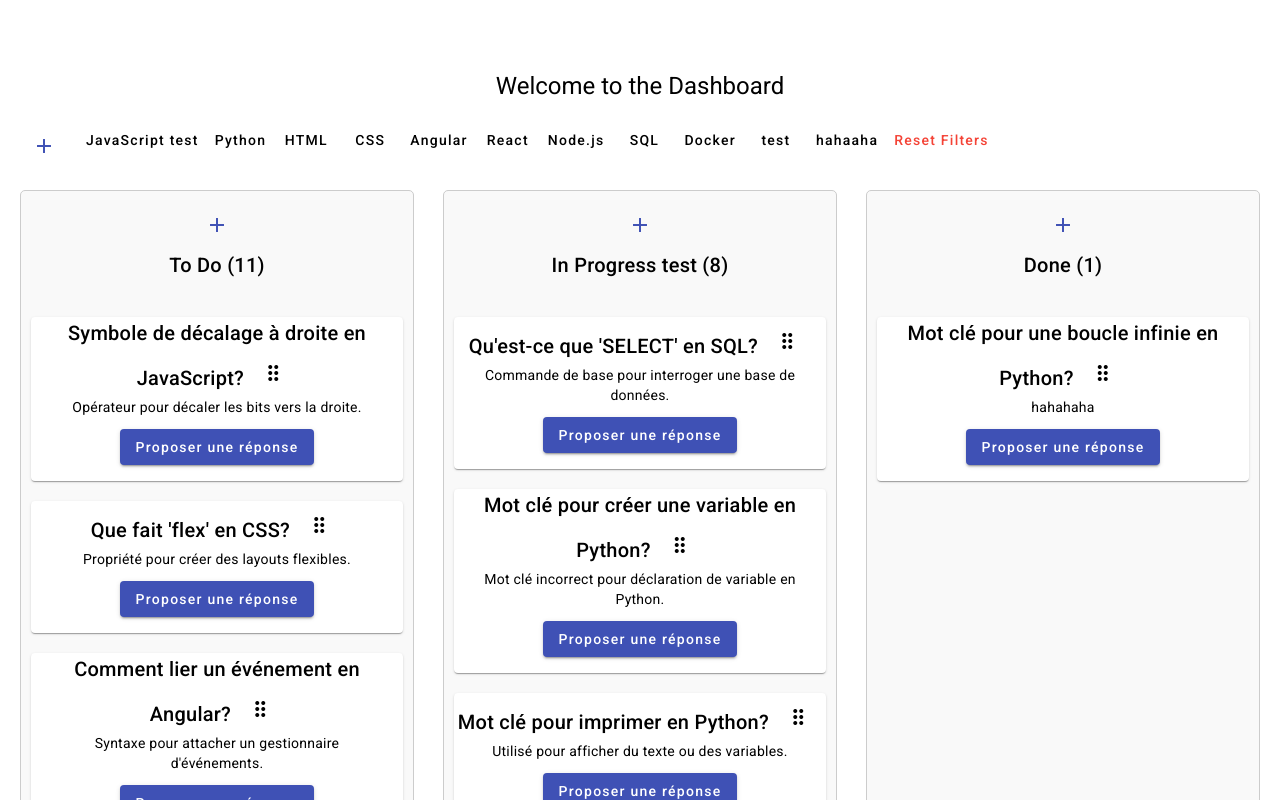
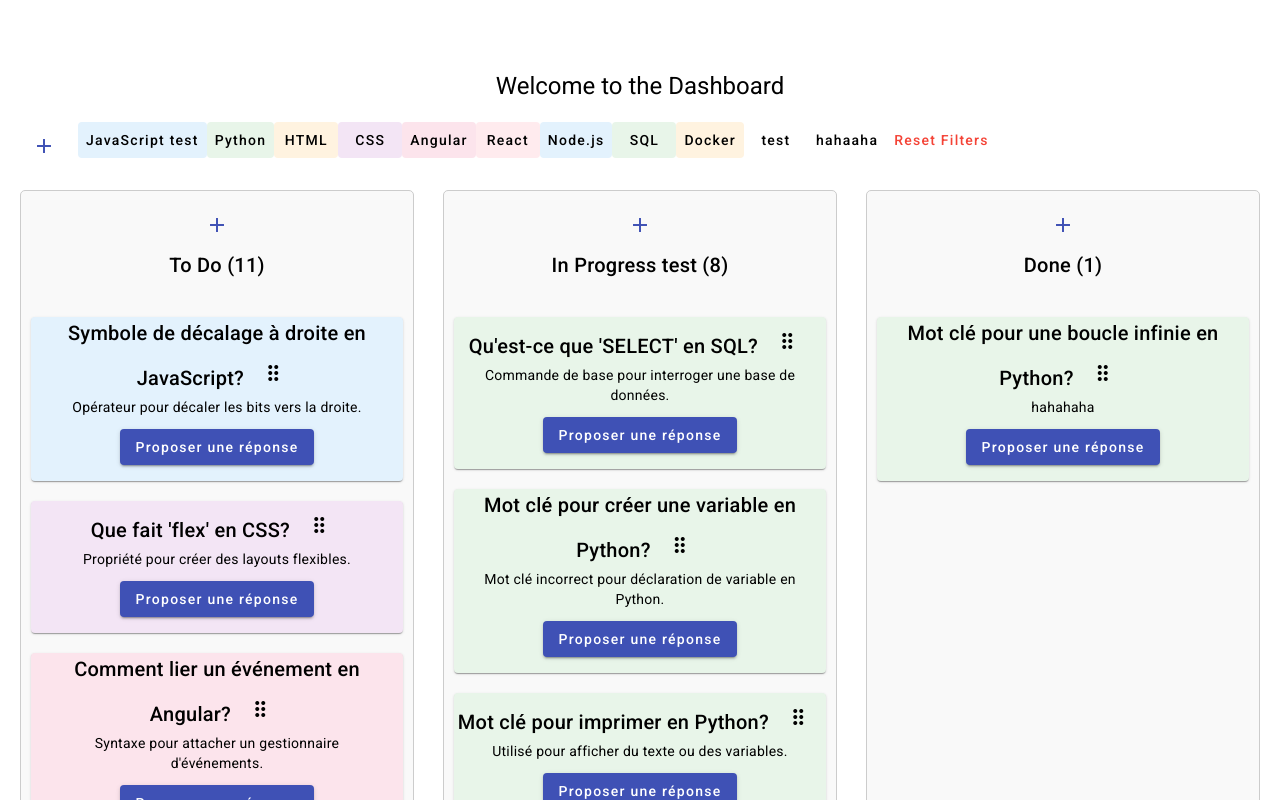
Before and after one commit to ramyozi/memopus, an Angular app: page /dashboard in a window 1280 px wide. Shown: the top 800 px of the page. Built offline with nearby package versions, Linux system fonts and the light colour scheme; data requests are answered from the project's data file.

Commit message:
Add color to tags and implement card deletion functionality

```diff
--- a/src/app/components/cards/cards.component.html
+++ b/src/app/components/cards/cards.component.html
@@ -1,7 +1,7 @@
 <div *ngIf="cards.length === 0" class="error-message">Pas de cartes</div>
 <div class="card-container row" [style.grid-template-columns]="'repeat(' + columns + ', 1fr)'">
   <div *ngFor="let card of cards" class="col-md-4 mb-4">
-    <mat-card class="card" [attr.draggable]="true" (dragstart)="onDragStart($event, card)">
+    <mat-card class="card" [ngStyle]="{ 'background-color': getTagColor(card.tag) }" [attr.draggable]="true" (dragstart)="onDragStart($event, card)">
       <mat-card-title class="card-title">
         {{ card.question }}
         <button mat-icon-button class="drag-handle" (mousedown)="$event.stopPropagation()">
--- a/src/app/components/cards/cards.component.ts
+++ b/src/app/components/cards/cards.component.ts
@@ -12,17 +12,26 @@ import {AnswerCheckComponent} from "../forms/answer-check/answer-check.component
 import {MatIcon} from "@angular/material/icon";
 import {CardFormComponent} from "../forms/card-form/card-form.component";
 import {AdminService} from "../../services/admin.service";
+import {Tag} from "../../models/tag.model";
 
 @Component({
   selector: 'app-cards',
   standalone: true,
-  imports: [CommonModule, MatCardModule, MatButtonModule, MatFormFieldModule, MatInputModule, FormsModule, MatIcon],
+  imports: [CommonModule,
+    MatCardModule,
+    MatButtonModule,
+    MatFormFieldModule,
+    MatInputModule,
+    FormsModule,
+    MatIcon
+  ],
   templateUrl: './cards.component.html',
   styleUrls: ['./cards.component.css']
 })
 export class CardsComponent implements OnInit, OnChanges {
   @Input() cards: Card[] = [];
   @Input() columns: number = 3;
+  @Input() tags: Tag[] = [];
 
   @Output() cardUpdated = new EventEmitter<void>();
 
@@ -30,7 +39,7 @@ export class CardsComponent implements OnInit, OnChanges {
   isAdminMode: boolean = false;
 
 
-  constructor(private cardService: CardService, private dialog: MatDialog, private adminService: AdminService) {}
+  constructor(private dialog: MatDialog, private adminService: AdminService) {}
 
   ngOnInit(): void {
     this.adminService.adminMode$.subscribe((isAdmin) => {
@@ -92,4 +101,14 @@ export class CardsComponent implements OnInit, OnChanges {
     event.dataTransfer?.setData('text/plain', card.id.toString());
     event.dataTransfer!.effectAllowed = 'move';
   }
+
+  /**
+   * Fetch the color associated with the tag of the card.
+   * @param {number} tagId - The ID of the tag.
+   * @returns {string} - The color associated with the tag.
+   */
+  getTagColor(tagId: number): string {
+    const tag = this.tags.find(t => t.id === tagId);
+    return tag ? tag.color || 'ffffff' : 'ffffff';
+  }
 }
--- a/src/app/components/columns/columns.component.html
+++ b/src/app/components/columns/columns.component.html
@@ -11,7 +11,7 @@
       </button>
     </h2>
     <div class="cards-container">
-      <app-cards [cards]="getCardsForColumn(column.id)" [columns]="1" (cardUpdated)="fetchCards()"></app-cards>
+      <app-cards [cards]="getCardsForColumn(column.id)" [tags]="tags" [columns]="1" (cardUpdated)="fetchCards()"></app-cards>
       <ng-template #noCards>
         <p>Pas de cartes</p>
       </ng-template>
--- a/src/app/components/columns/columns.component.ts
+++ b/src/app/components/columns/columns.component.ts
@@ -11,8 +11,8 @@ import {CardFormComponent} from "../forms/card-form/card-form.component";
 import {MatDialog} from "@angular/material/dialog";
 import {CardsComponent} from "../cards/cards.component";
 import {AdminService} from "../../services/admin.service";
-import {TagFormComponent} from "../forms/tag-form/tag-form.component";
 import {ColumnFormComponent} from "../forms/column-form/column-form.component";
+import {Tag} from "../../models/tag.model";
 
 @Component({
   selector: 'app-columns',
@@ -23,6 +23,7 @@ import {ColumnFormComponent} from "../forms/column-form/column-form.component";
 })
 export class ColumnsComponent implements OnInit {
   @Input() selectedTags: number[] = [];
+  @Input() tags: Tag[] = [];
   cards: Card[] = [];
   columns: Column[] = [];
   error: string | null = null;
@@ -148,15 +149,6 @@ export class ColumnsComponent implements OnInit {
     }
   }
 
-
-  /**
-   * Handle click event
-   * @param {Card} card - The card to toggle
-   */
-  toggleAnswer(card: Card): void {
-    card.showAnswer = !card.showAnswer;
-  }
-
   /**
    * Open the create card modal
    */
@@ -197,7 +189,7 @@ export class ColumnsComponent implements OnInit {
 
     dialogRef.afterClosed().subscribe(result => {
       if (result) {
-        this.fetchColumns();  // Refresh columns after updating
+        this.fetchColumns();
       }
     });
   }
--- a/src/app/components/dashboard/dashboard.component.html
+++ b/src/app/components/dashboard/dashboard.component.html
@@ -1,5 +1,5 @@
 <div class="dashboard-container">
   <h1>Welcome to the Dashboard</h1>
-  <app-tags (tagSelectionChanged)="onTagSelectionChanged($event)"></app-tags>
-  <app-columns [selectedTags]="selectedTags"></app-columns>
+  <app-tags (tagSelectionChanged)="onTagSelectionChanged($event)" (tagsFetched)="onTagsFetched($event)"></app-tags>
+  <app-columns [selectedTags]="selectedTags" [tags]="tags"></app-columns>
 </div>
--- a/src/app/components/dashboard/dashboard.component.ts
+++ b/src/app/components/dashboard/dashboard.component.ts
@@ -2,6 +2,7 @@ import { Component } from '@angular/core';
 import { CommonModule } from '@angular/common';
 import { TagsComponent } from '../tags/tags.component';
 import { ColumnsComponent } from '../columns/columns.component';
+import {Tag} from "../../models/tag.model";
 
 @Component({
   selector: 'app-dashboard',
@@ -12,6 +13,7 @@ import { ColumnsComponent } from '../columns/columns.component';
 })
 export class DashboardComponent {
   selectedTags: number[] = [];
+  tags: Tag[] = [];
 
   /**
    * Handle tag selection changes from the TagsComponent
@@ -20,4 +22,12 @@ export class DashboardComponent {
   onTagSelectionChanged(selectedTags: number[]): void {
     this.selectedTags = selectedTags;
   }
+
+  /**
+   * Handle fetching tags from the TagsComponent
+   * @param {Tag[]} tags - Array of tags
+   */
+  onTagsFetched(tags: Tag[]): void {
+    this.tags = tags;
+  }
 }
--- a/src/app/components/forms/card-form/card-form.component.html
+++ b/src/app/components/forms/card-form/card-form.component.html
@@ -29,5 +29,8 @@
   <div class="form-actions">
     <button mat-button type="button" (click)="onCancel()">Annuler</button>
     <button mat-raised-button color="primary" type="submit">{{ isEditMode ? 'Mettre à jour' : 'Créer' }}</button>
+    <button *ngIf="isEditMode" mat-icon-button color="warn" (click)="deleteCard()">
+      <mat-icon>delete</mat-icon>
+    </button>
   </div>
 </form>
--- a/src/app/components/forms/card-form/card-form.component.ts
+++ b/src/app/components/forms/card-form/card-form.component.ts
@@ -9,7 +9,9 @@ import { MatButtonModule } from '@angular/material/button';
 import { MatFormFieldModule } from '@angular/material/form-field';  // Import MatFormFieldModule
 import { MatInputModule } from '@angular/material/input';  // Import MatInputModule
 import { MatSelectModule } from '@angular/material/select';  // Import MatSelectModule
-import { MatOptionModule } from '@angular/material/core';  // Import MatOptionModule
+import { MatOptionModule } from '@angular/material/core';
+import {TagService} from "../../../services/tag.service";
+import {MatIconModule} from "@angular/material/icon";  // Import MatOptionModule
 
 @Component({
   selector: 'app-card-form',
@@ -22,8 +24,10 @@ import { MatOptionModule } from '@angular/material/core';  // Import MatOptionMo
     MatFormFieldModule,
     MatInputModule,
     MatSelectModule,
-    MatOptionModule
-  ],  templateUrl: './card-form.component.html',
+    MatOptionModule,
+    MatIconModule
+  ],
+  templateUrl: './card-form.component.html',
   styleUrls: ['./card-form.component.css']
 })
 export class CardFormComponent implements OnInit {
@@ -35,6 +39,7 @@ export class CardFormComponent implements OnInit {
     private fb: FormBuilder,
     private dialogRef: MatDialogRef<CardFormComponent>,
     private cardService: CardService,
+    private tagService: TagService,
     @Inject(MAT_DIALOG_DATA) public data: { card: Card | null; selectedTagId: number | null; columnId: number | null }
   ) {
     this.isEditMode = !!this.data.card;
@@ -55,7 +60,7 @@ export class CardFormComponent implements OnInit {
   }
 
   loadTags(): void {
-    this.cardService.getTags().subscribe(tags => {
+    this.tagService.getTags().subscribe(tags => {
       this.tags = tags;
     });
   }
@@ -76,6 +81,17 @@ export class CardFormComponent implements OnInit {
     }
   }
 
+  /**
+   * Delete the card.
+   */
+  deleteCard(): void {
+    if (this.data.card) {
+      this.cardService.deleteCard(this.data.card.id).subscribe(() => {
+        this.dialogRef.close(true);
+      });
+    }
+  }
+
   onCancel(): void {
     this.dialogRef.close();
   }
--- a/src/app/components/tags/tags.component.html
+++ b/src/app/components/tags/tags.component.html
@@ -5,6 +5,7 @@
   <div *ngIf="error" class="error-message">{{ error }}</div>
   <div *ngIf="!error">
     <button mat-button *ngFor="let tag of tags"
+            [ngStyle]="{ 'background-color': tag.color }"
             [class.selected]="selectedTags.has(tag.id)"
             (click)="toggleTagSelection(tag.id)">
       {{ tag.label }}
--- a/src/app/components/tags/tags.component.ts
+++ b/src/app/components/tags/tags.component.ts
@@ -1,7 +1,7 @@
 import { Component, OnInit, Output, EventEmitter } from '@angular/core';
 import { CommonModule } from '@angular/common';
 import { MatButtonModule } from '@angular/material/button';
-import { CardService } from '../../services/card.service';
+import { TagService } from '../../services/tag.service';
 import { Tag } from '../../models/tag.model';
 import {MatIcon} from "@angular/material/icon";
 import {TagFormComponent} from "../forms/tag-form/tag-form.component";
@@ -22,9 +22,10 @@ export class TagsComponent implements OnInit {
   isAdminMode: boolean = false;
 
   @Output() tagSelectionChanged = new EventEmitter<number[]>();
+  @Output() tagsFetched = new EventEmitter<Tag[]>();
 
   constructor(
-    private cardService: CardService,
+    private tagService: TagService,
     private dialog: MatDialog,
     private adminService: AdminService
   ) {}
@@ -37,19 +38,35 @@ export class TagsComponent implements OnInit {
   }
 
   /**
-   * Fetch tags from the CardService
+   * Fetch tags from the TagService
    */
   fetchTags(): void {
-    this.cardService.getTags().subscribe(
+    this.tagService.getTags().subscribe(
       (data: Tag[]) => {
-        this.tags = data;
+        this.tags = data.map(tag => ({
+          ...tag,
+          color: this.assignColor(tag.id)
+        }));
         this.error = this.tags.length === 0 ? 'Aucun tag disponible.' : null;
+        this.tagsFetched.emit(this.tags);
       },
       (error) => {
         this.error = 'Échec du chargement des tags. Veuillez réessayer plus tard.';
         console.error('Error fetching tags:', error);
       }
     );
+  }
+
+  /**
+   * Assign a color based on the tag ID.
+   * @param {number} tagId - The tag ID.
+   * @returns {string} - The assigned color.
+   */
+  private assignColor(tagId: number): string {
+    const colors = [
+      '#FFEBEE', '#E3F2FD', '#E8F5E9', '#FFF3E0', '#F3E5F5', '#FCE4EC'
+    ];
+    return colors[tagId % colors.length];
   }
 
   /**
--- a/src/app/models/tag.model.ts
+++ b/src/app/models/tag.model.ts
@@ -1,4 +1,5 @@
 export interface Tag {
   id: number;
   label: string;
+  color?: string;
 }
--- a/src/app/services/card.service.ts
+++ b/src/app/services/card.service.ts
@@ -21,14 +21,6 @@ export class CardService {
    */
   getCards(): Observable<Card[]> {
     return this.http.get<Card[]>(this.apiUrl);
-  }
-
-  /**
-   * Fetch all tags from the server
-   * @returns {Observable<Tag[]>} An observable of tag data
-   */
-  getTags(): Observable<Tag[]> {
-    return this.http.get<Tag[]>(this.tagsUrl);
   }
 
   /**
@@ -67,4 +59,13 @@ export class CardService {
   updateCard(cardId: number, cardData: Partial<Card>): Observable<Card> {
     return this.http.put<Card>(`${this.apiUrl}/${cardId}`, cardData);
   }
+
+  /**
+   * Delete a card from the server
+   * @param {number} cardId - The ID of the card to delete
+   * @returns {Observable<void>} An observable of the deletion status
+   */
+  deleteCard(cardId: number): Observable<void> {
+    return this.http.delete<void>(`${this.apiUrl}/${cardId}`);
+  }
 }
```
